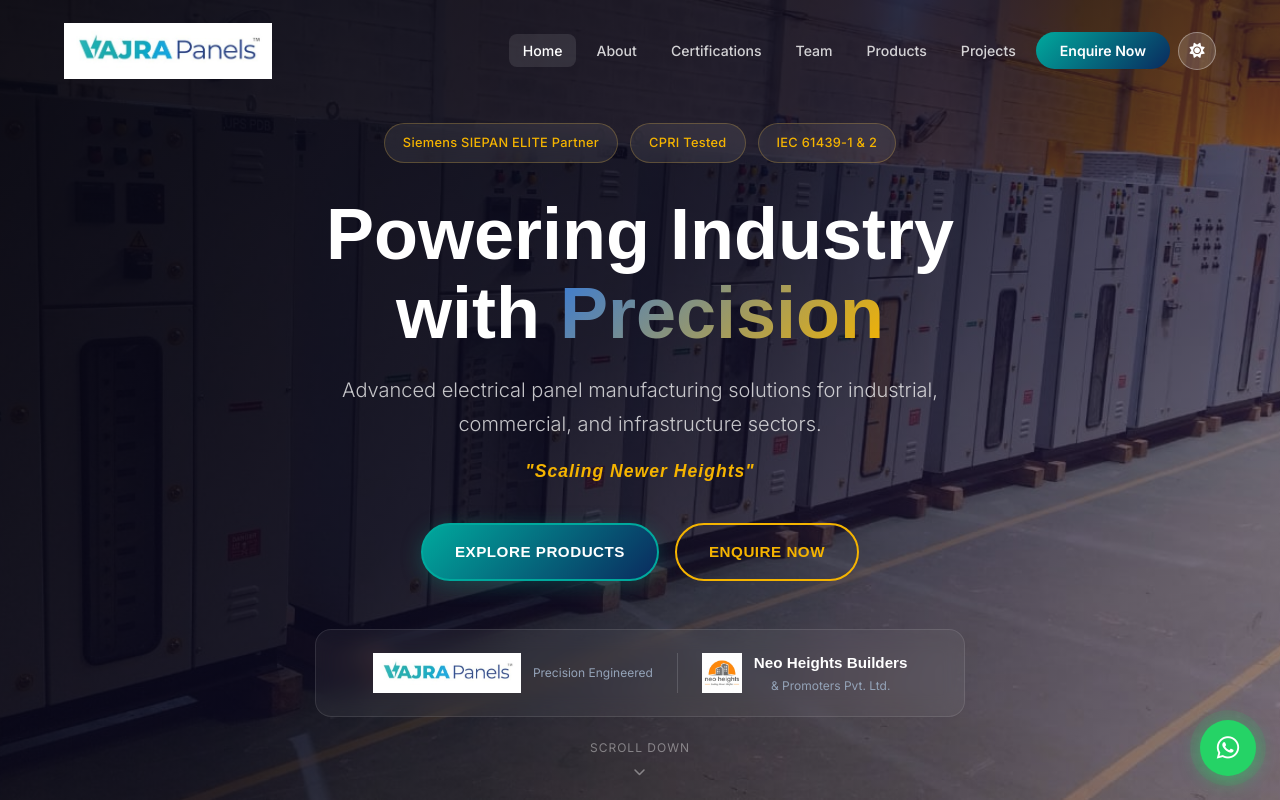
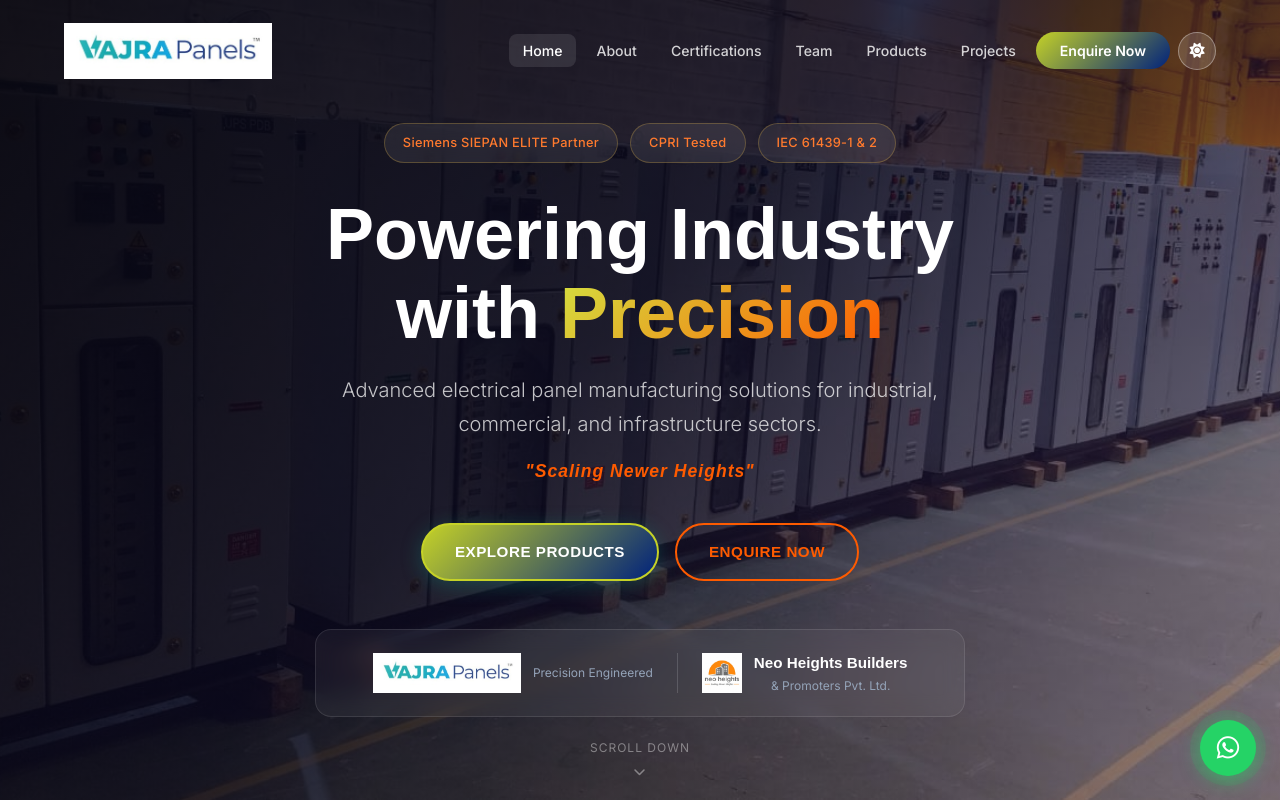
Before and after one commit to KiranReddyTR/vajrapanels, a React (Vite) app: page / in a window 1280 px wide. Shown: the top 800 px of the page. Built offline with nearby package versions, Linux system fonts and the light colour scheme; a web font is replaced by a local one.

Commit message:
Update color palette to match brand guidelines: #00227C navy, #C5D227 lime, #FE5B00 orange CTA

```diff
--- a/src/index.css
+++ b/src/index.css
@@ -5,25 +5,25 @@
 
 /* ───── CSS VARIABLES ───── */
 :root {
-  --navy: #0A2A5E;
-  --navy-light: #1E4FA1;
-  --navy-mid: #1E4FA1;
-  --teal: #00A99D;
-  --teal-light: #3A7BD5;
-  --teal-dark: #0A2A5E;
-  --gold: #F5B400;
-  --gold-light: #F5B400;
+  --navy: #00227C;
+  --navy-light: #1A3A9C;
+  --navy-mid: #1A3A9C;
+  --teal: #C5D227;
+  --teal-light: #D4E040;
+  --teal-dark: #00227C;
+  --gold: #FE5B00;
+  --gold-light: #FF7A2E;
   --white: #ffffff;
-  --gray-50: #f8fafc;
-  --gray-100: #f1f5f9;
+  --gray-50: #F3F3F3;
+  --gray-100: #F3F3F3;
   --gray-200: #e2e8f0;
   --gray-300: #cbd5e1;
   --gray-400: #94a3b8;
   --gray-500: #64748b;
   --gray-600: #475569;
   --gray-700: #334155;
-  --gray-800: #1e293b;
-  --gray-900: #0f172a;
+  --gray-800: #2A2A2A;
+  --gray-900: #1a1a1a;
   --font-heading: 'BDO Grotesk', sans-serif;
   --font-body: 'Inter', sans-serif;
   --shadow-sm: 0 2px 8px rgba(10,42,94,.06);
```
